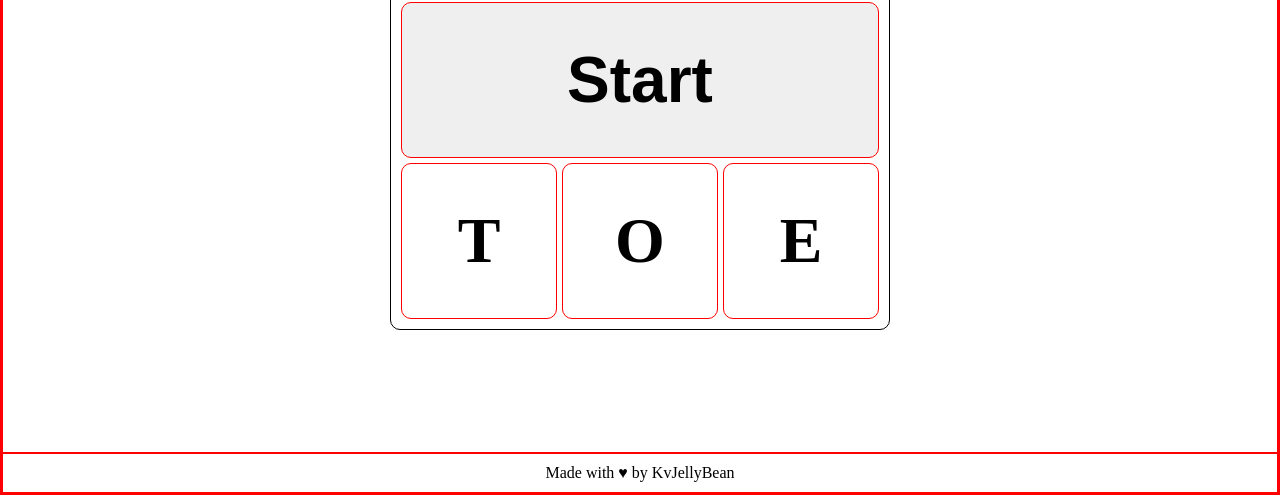
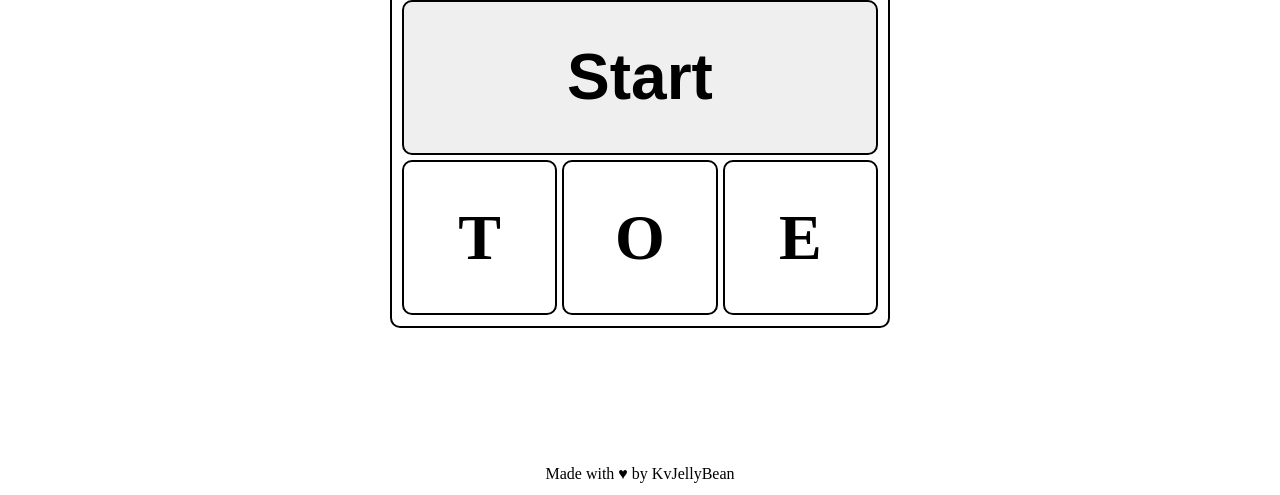
Before and after one commit to KvJellyBean/tic-tac-toe, a plain HTML site: page index.html in a window 1280 px wide. Shown: the part 307-802 px from the top of the page. Drawn offline with Linux system fonts and the light colour scheme.

Commit message:
Fix layers border

```diff
--- a/assets/style.css
+++ b/assets/style.css
@@ -2,7 +2,7 @@
     margin: 0;
     padding: 0;
     box-sizing: border-box;
-    border: 1px solid red;
+    /* border: 1px solid red; */
 }
 
 body {
@@ -11,6 +11,7 @@ body {
     height: 100vh;
 }
 
+/* Header */
 header {
     padding: 20px;
     display: flex;
@@ -18,6 +19,7 @@ header {
     text-align: center;
 }
 
+/* Main */
 main {
     display: flex;
     flex-direction: column;
@@ -25,17 +27,11 @@ main {
     align-items: center;
     padding: 10px;
 
+    /* Main Menu */
     #mainMenu,
-    #board {
-        display: grid;
-        grid-template-columns: repeat(3, 1fr);
-        grid-template-rows: repeat(3, 1fr);
-        gap: 5px;
-        padding: 10px;
-        border: 1px solid black;
-        border-radius: 10px;
-        width: 500px;
-        height: 500px;
+    .display,
+    .status {
+        border: 2px solid black;
     }
 
     & button.startBtn,
@@ -46,11 +42,25 @@ main {
         align-items: center;
         font-size: 4rem;
         font-weight: 600;
+        border: 2px solid black;
     }
 
     #mainMenu .startBtn {
         grid-column: 1/4;
         font-weight: bolder;
+    }
+
+    /* Board */
+    #mainMenu,
+    #board {
+        display: grid;
+        grid-template-columns: repeat(3, 1fr);
+        grid-template-rows: repeat(3, 1fr);
+        gap: 5px;
+        padding: 10px;
+        border-radius: 10px;
+        width: 500px;
+        height: 500px;
     }
 
     #board button {
@@ -61,6 +71,7 @@ main {
         border-radius: 10px;
     }
 
+    /* Form */
     & form {
         display: grid;
         grid-template-columns: 1fr;
@@ -95,6 +106,7 @@ main {
         }
     }
 
+    /* Board playground */
     #playground {
         width: 500px;
         height: 500px;
@@ -108,7 +120,6 @@ main {
             flex-direction: column;
             gap: 5px;
             padding: 10px;
-            border: 1px solid black;
             border-radius: 10px;
             width: 500px;
             height: 500px;
@@ -120,18 +131,21 @@ main {
                 align-items: center;
                 font-size: 3rem;
                 font-weight: bold;
+                border-radius: 10px;
             }
 
             .status-container {
                 grid-row: 2/3;
                 display: grid;
                 grid-template-columns: repeat(3, 1fr);
+                gap: 5px;
 
                 .status {
                     display: flex;
                     justify-content: center;
                     align-items: center;
                     font-size: 6rem;
+                    border-radius: 10px;
                 }
             }
 
@@ -145,6 +159,7 @@ main {
         }
     }
 
+    /* Controller */
     .controller {
         position: relative;
         height: 50px;
@@ -160,6 +175,7 @@ main {
     }
 }
 
+/* Footer */
 footer {
     display: flex;
     justify-content: center;
```
